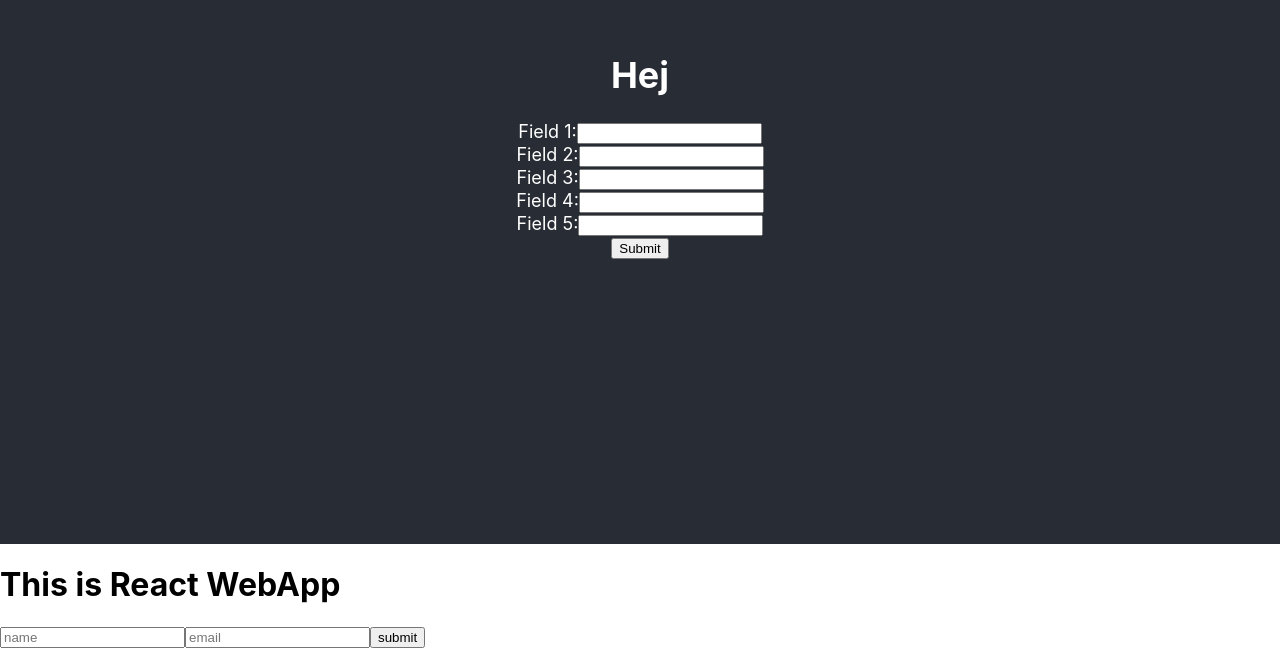
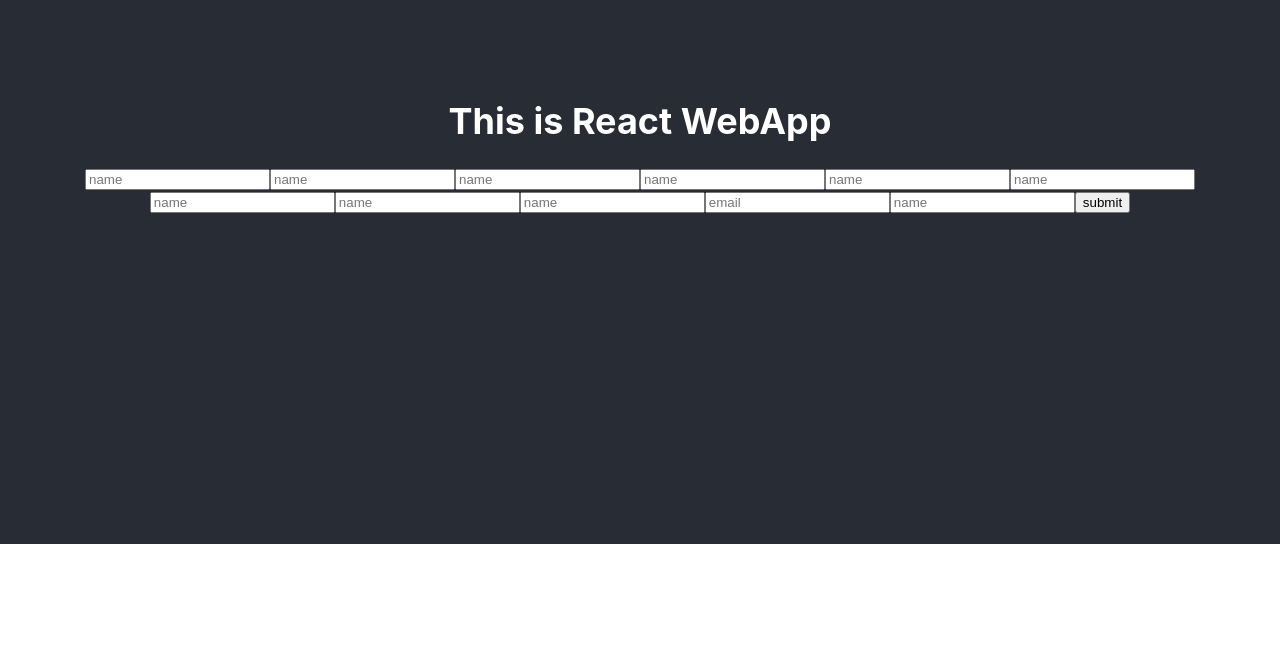
Before and after one commit to mazmann/fastighets-fakta, a React (Create React App) app: page / in a window 1280 px wide. Shown: the part 256-904 px from the top of the page. After the commit the page ends 800 px from the top, so only its background shows below. Built offline with nearby package versions, Linux system fonts and the light colour scheme.

Commit message:
inputfields

```diff
--- a/src/App.js
+++ b/src/App.js
@@ -4,14 +4,35 @@ import { useState } from 'react'
 import FiveInputFieldsComponent from './components/inputFields';
 
 function App() {
-  const [name, setName] = useState("");
+    const [propertyOwner, setPropertyOwner] = useState("");
+    const [organisationNumber, setOrganisationNumber] = useState("");
+    const [properyTag, setProperyTag] = useState("");
+    const [propertyAdress, PropertyAdress] = useState("");
+    const [propertyArea, setPropertyArea] = useState("");
+    const [visitingAdress, setVisitingAdress] = useState("");
+    const [visitingArea, setVisitingArea] = useState("");
+    const [contactRep, setContactRep] = useState("");
+    const [phoneNumber, setPhoneNumber] = useState("");
     const [email, setEmail] = useState("");
+    const [date, setDate] = useState("");
     const handleOnSubmit = async (e) => {
         e.preventDefault();
         let result = await fetch(
             'http://localhost:5000/register', {
             method: "post",
-          body: JSON.stringify({ name, email }),
+            body: JSON.stringify({
+                propertyOwner,
+                organisationNumber,
+                properyTag,
+                propertyAdress,
+                propertyArea,
+                visitingAdress,
+                visitingArea,
+                contactRep,
+                phoneNumber,
+                email,
+                date
+            }),
             headers: {
                 'Content-Type': 'application/json'
             }
@@ -21,29 +42,41 @@ function App() {
         if (result) {
             alert("Data saved succesfully");
             setEmail("");
-          setName("");
+
         }
     }
-
-
     return (
 
         <>
             <div className="App">
-      <h1>Hej</h1>
-      <FiveInputFieldsComponent />
-    </div>
-
             <h1>This is React WebApp </h1>
             <form action="">
                 <input type="text" placeholder="name"
-        value={name} onChange={(e) => setName(e.target.value)} />
+                    value={propertyOwner} onChange={(e) => setPropertyOwner(e.target.value)} />
+                <input type="text" placeholder="name"
+                    value={organisationNumber} onChange={(e) => setOrganisationNumber(e.target.value)} />
+                <input type="text" placeholder="name"
+                    value={properyTag} onChange={(e) => setProperyTag(e.target.value)} />
+                <input type="text" placeholder="name"
+                    value={propertyAdress} onChange={(e) => PropertyAdress(e.target.value)} />
+                <input type="text" placeholder="name"
+                    value={propertyArea} onChange={(e) => setPropertyArea(e.target.value)} />
+                <input type="text" placeholder="name"
+                    value={visitingAdress} onChange={(e) => setVisitingAdress(e.target.value)} />
+                <input type="text" placeholder="name"
+                    value={visitingArea} onChange={(e) => setVisitingArea(e.target.value)} />
+                <input type="text" placeholder="name"
+                    value={contactRep} onChange={(e) => setContactRep(e.target.value)} />
+                <input type="text" placeholder="name"
+                    value={phoneNumber} onChange={(e) => setPhoneNumber(e.target.value)} />
                 <input type="email" placeholder="email"
                     value={email} onChange={(e) => setEmail(e.target.value)} />
+                <input type="text" placeholder="name"
+                    value={date} onChange={(e) => setDate(e.target.value)} />
                 <button type="submit"
                     onClick={handleOnSubmit}>submit</button>
             </form>
-
+            </div>
         </>
 
 
```
Also changed, not shown: 1 other file (tests, documents, lock files or other folders). Lines whose indentation alone changed are shown as unchanged.
